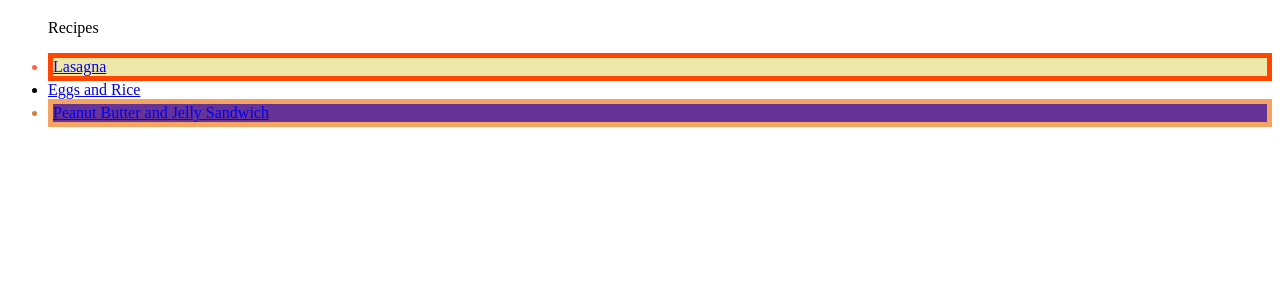
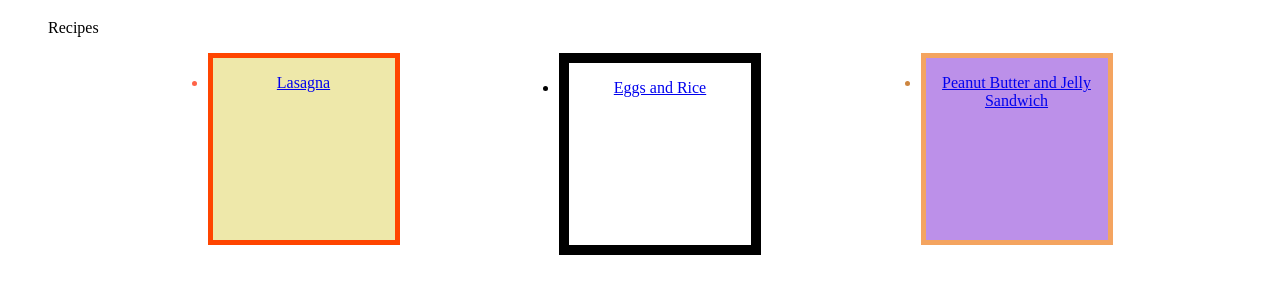
Before and after one commit to Actis2/odin-recipes, a plain HTML site: page index.html in a window 1280 px wide. Shown: the part 61-354 px from the top of the page. Drawn offline with Linux system fonts and the light colour scheme.

Commit message:
worked with flexbox for style.css and added some information to eggsandrice page

```diff
--- a/index.html
+++ b/index.html
@@ -12,9 +12,12 @@
 
     <ul>
         <p>Recipes</p>
-        <li class="lasagna"><a href="recipes/lasagna.html">Lasagna</a></li>
-        <li class="eggsrice"><a href="recipes/EggsAndRice.html">Eggs and Rice</a></li>
-        <li class="PBJ"><a href="recipes/PBandJ.html">Peanut Butter and Jelly Sandwich</a></li>
+        <div class="container">
+
+        <li class="item lasagna"><a href="recipes/lasagna.html">Lasagna</a></li>
+        <li class="item eggsrice"><a href="recipes/EggsAndRice.html">Eggs and Rice</a></li>
+        <li class="item PBJ"><a href="recipes/PBandJ.html">Peanut Butter and Jelly Sandwich</a></li>
+        </div>
     </ul>
 </body>
 </html>
--- a/style.css
+++ b/style.css
@@ -1,9 +1,23 @@
+.container {
+    display: flex;
+    justify-content: space-evenly;
+}
+
+.item {
+    width: 150px;
+    height: 150px;
+    padding: 1em;
+    font-weight: 500;
+    text-align: center;
+    border: 10px solid;
+
+}
 
 .PBJ {
     display: border-box;
     border:5px solid sandybrown;
     color:peru;
-    background-color:rebeccapurple;
+    background-color:rgb(188, 144, 233);
 
 
 }
```
Also changed, not shown: recipes/EggsAndRice.html (+13 -0 lines).
